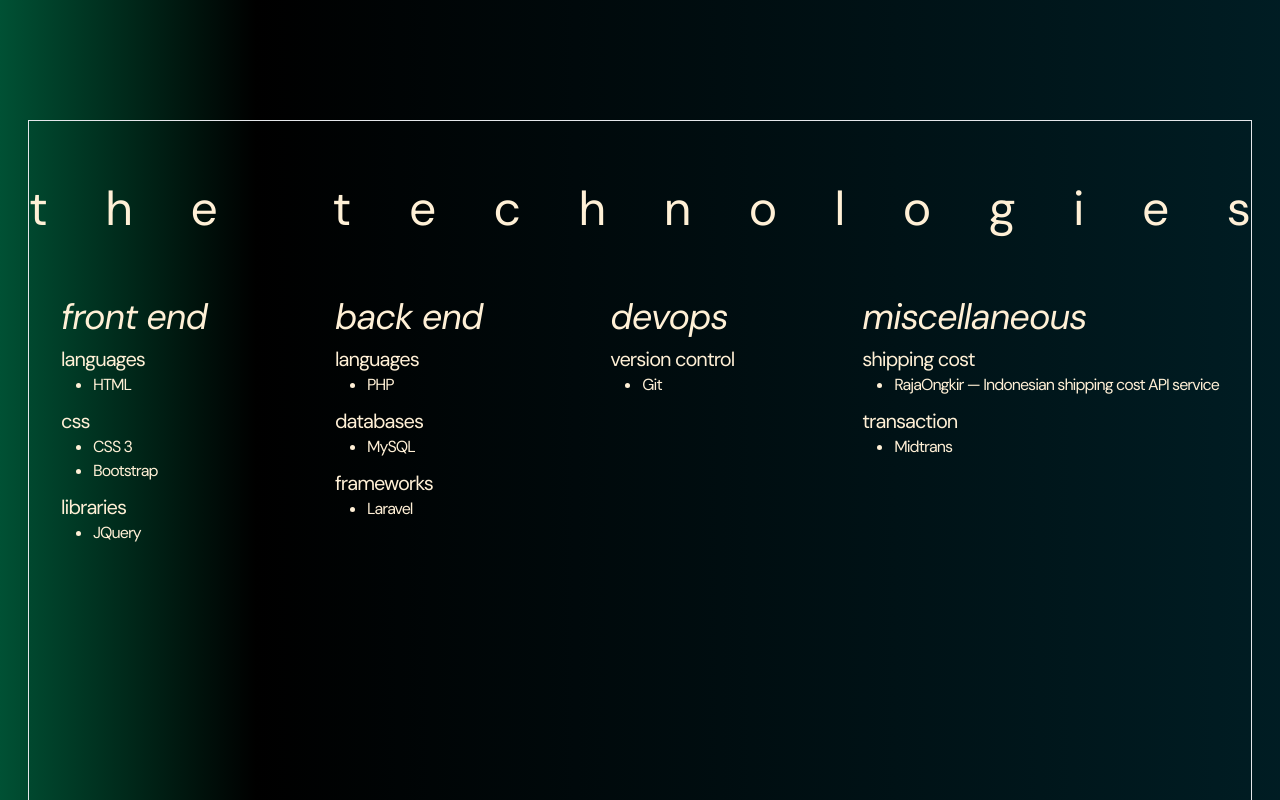
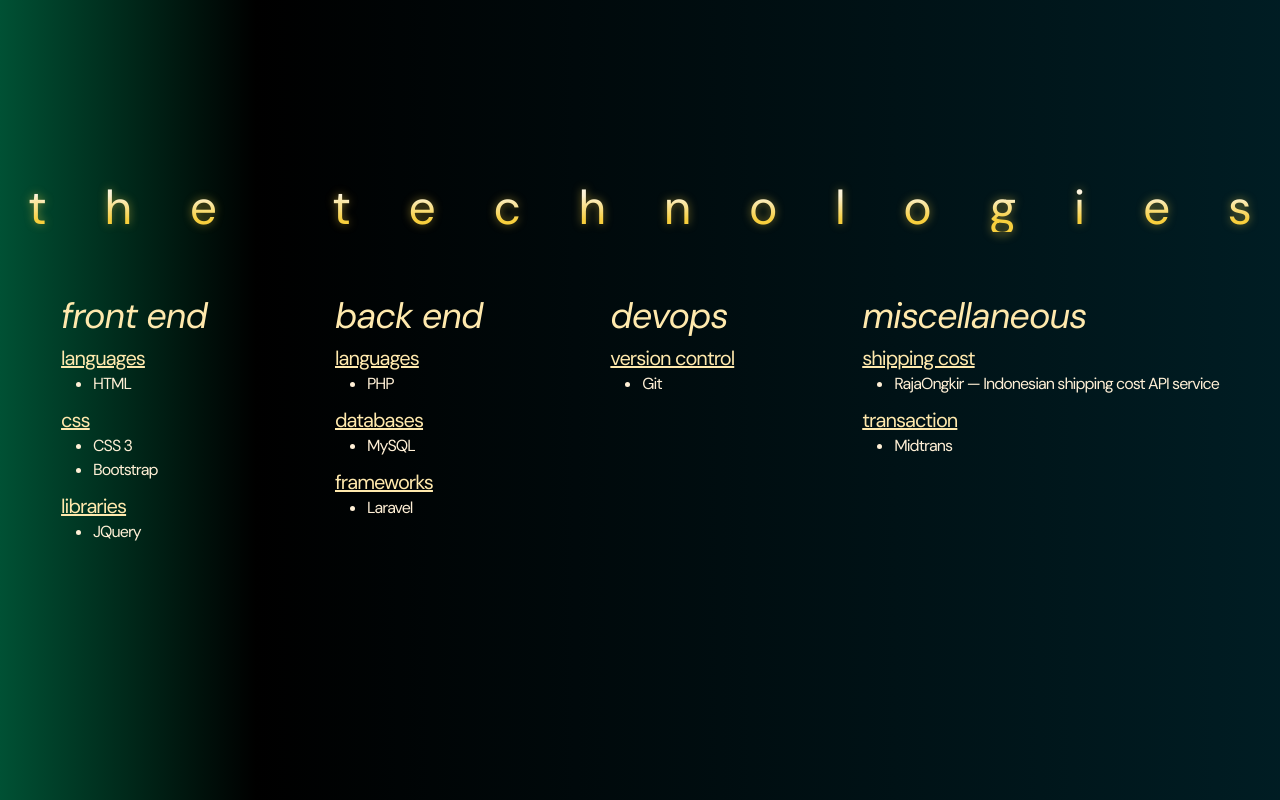
Before and after one commit to anindyoo/portfolio, a React (Create React App) app: page /projects/dermanifest in a window 1280 px wide. Shown: the part 1500-2300 px from the top of the page. Built offline with nearby package versions, Linux system fonts and the light colour scheme.

Commit message:
style: apply color palette into the content.

```diff
--- a/src/components/ProjectsComp/ProjectTechnologies.jsx
+++ b/src/components/ProjectsComp/ProjectTechnologies.jsx
@@ -5,12 +5,13 @@ const ProjectTechnologies = (props) => {
   return (
     <div className="
     PROJECT-TECHNOLOGIES
-    flex flex-col gap-16 border
+    flex flex-col gap-16
     min-h-screen
     py-16"
     >
       <div className="
       THE-TECHNOLOGIES
+      HEADLINE-TEXT
       flex flex-row justify-between
       text-5xl"
       >
@@ -34,7 +35,7 @@ const ProjectTechnologies = (props) => {
             ${stack}-LIST-CONTAINER
             flex flex-col gap-2`}
           >
-            <span className="text-4xl italic">{stack.split('-').join(' ')}</span>
+            <span className="text-4xl text-sunglowMuted italic">{stack.split('-').join(' ')}</span>
             <div className={`
             ${stack}-SUBSTACK-LIST-CONTAINER
             flex flex-col gap-2.5`}
@@ -45,7 +46,7 @@ const ProjectTechnologies = (props) => {
                   className={`
                   ${subStack}-SUBSTACK`}
                 >
-                  <span className="text-xl">{subStack.split('-').join(' ')}</span>
+                  <span className="text-sunglowMuted underline text-xl">{subStack.split('-').join(' ')}</span>
                   <ul className={`
                   ${subStack}-TECH-LIST
                   list-disc ps-8`}
```
